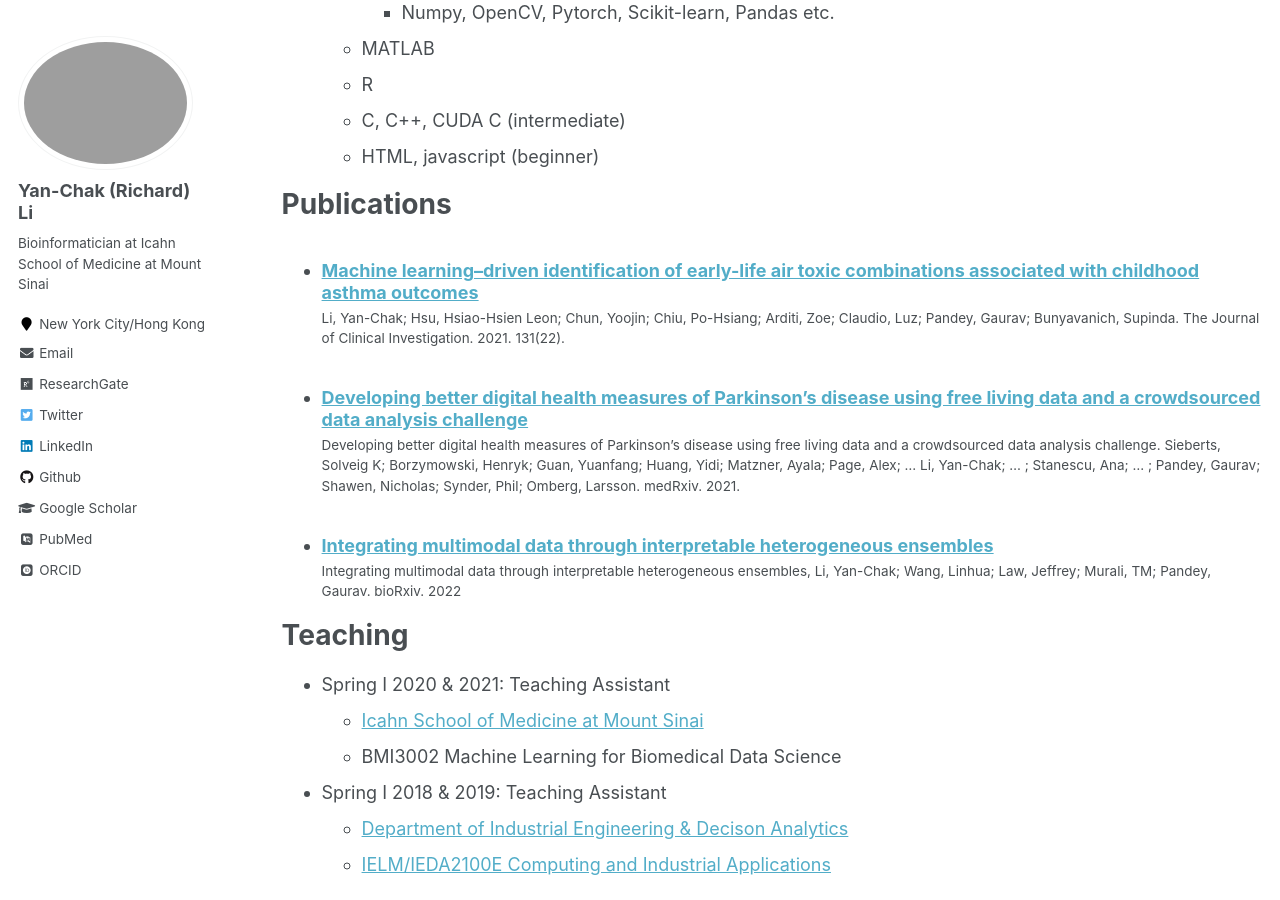
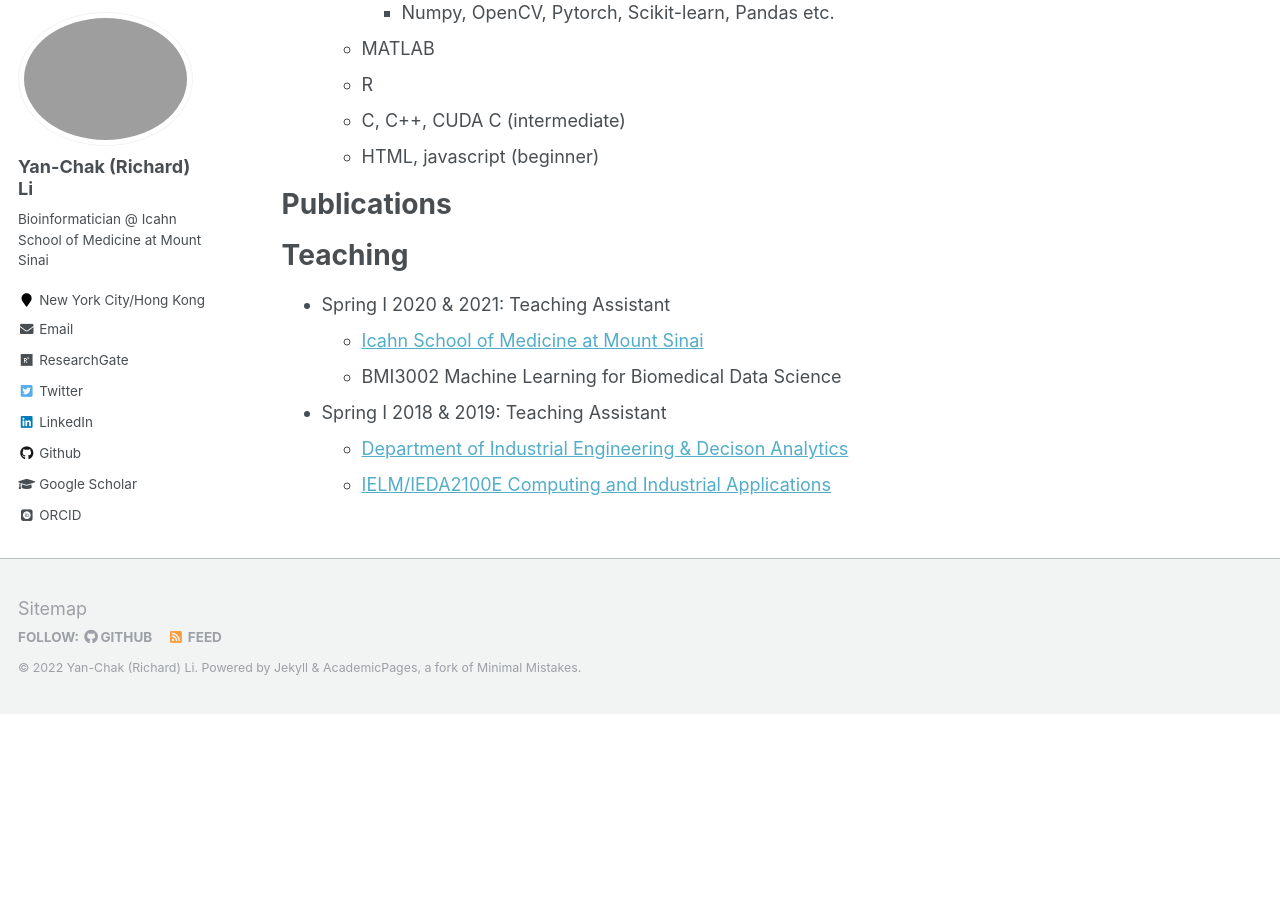
Before and after one commit to huhrichard/huhrichard.github.io, a Jekyll site: the page built from _pages/cv.md, in a window 1280 px wide and 900 px high, scrolled down 1190 px. Built offline with Jekyll 4.4.1, drawn with Linux system fonts in a browser that asks for light colours; some web fonts are replaced; after the commit the page ends 1904 px from its top, so only the background shows below that.

Commit message:
no message

```diff
--- a/_config.yml
+++ b/_config.yml
@@ -82,10 +82,10 @@ analytics:
 author:
   name             : "Yan-Chak (Richard) Li"
   avatar           : "profile.png"
-  bio              : "Bioinformatician at Icahn School of Medicine at Mount Sinai"
+  bio              : "Bioinformatician @ Icahn School of Medicine at Mount Sinai"
   location         : "New York City/Hong Kong"
   employer         :
-  pubmed           : "https://www.ncbi.nlm.nih.gov/pubmed/?term=john+snow"
+  pubmed           :
   googlescholar    : "https://scholar.google.com/citations?user=x7bGXmUAAAAJ&hl=en"
   email            : "yan-chak.li@mssm.edu"
   researchgate     : "https://www.researchgate.net/profile/Richard-Li-38"
--- a/_pages/cv.md
+++ b/_pages/cv.md
@@ -53,7 +53,7 @@ Skills
 
 Publications
 ======
-  <ul>{% for post in site.publications %}
+  <ul>{% for post in site.publications reversed %}
     {% include archive-single-cv.html %}
   {% endfor %}</ul>
 
--- a/_publications/1-2022-01-15-EI.md
+++ /dev/null
@@ -1,13 +0,0 @@
----
-title: "Integrating multimodal data through interpretable heterogeneous ensembles"
-collection: publications
-permalink: /publication/1-2022-01-15-EI
-date: 2022-01-15
-venue: 'bioRxiv'
-paperurl: 'https://www.biorxiv.org/content/10.1101/2020.05.29.123497v2'
-citation: 'Integrating multimodal data through interpretable heterogeneous ensembles, Li, Yan-Chak; Wang, Linhua; Law, Jeffrey; Murali, TM; Pandey, Gaurav. bioRxiv. 2022'
----
-
-<a href='https://www.biorxiv.org/content/10.1101/2020.05.29.123497v2'>Download paper here</a>
-
-Recommended citation: Integrating multimodal data through interpretable heterogeneous ensembles, Li, Yan-Chak; Wang, Linhua; Law, Jeffrey; Murali, TM; Pandey, Gaurav. bioRxiv. 2022
--- a/_publications/2-2021-10-23-beat-pd.md
+++ /dev/null
@@ -1,13 +0,0 @@
----
-title: "Developing better digital health measures of Parkinson’s disease using free living data and a crowdsourced data analysis challenge"
-collection: publications
-permalink: /publication/2-2021-10-23-beat-pd
-date: 2021-10-23
-venue: 'medRxiv'
-paperurl: 'https://www.medrxiv.org/content/10.1101/2021.10.20.21265298v1'
-citation: 'Developing better digital health measures of Parkinson’s disease using free living data and a crowdsourced data analysis challenge. Sieberts, Solveig K; Borzymowski, Henryk; Guan, Yuanfang; Huang, Yidi; Matzner, Ayala; Page, Alex; … Li, Yan-Chak; … ; Stanescu, Ana; … ; Pandey, Gaurav; Shawen, Nicholas; Synder, Phil; Omberg, Larsson. medRxiv. 2021.'
----
-
-<a href='https://www.medrxiv.org/content/10.1101/2021.10.20.21265298v1'>Download paper here</a>
-
-Recommended citation: Developing better digital health measures of Parkinson’s disease using free living data and a crowdsourced data analysis challenge. Sieberts, Solveig K; Borzymowski, Henryk; Guan, Yuanfang; Huang, Yidi; Matzner, Ayala; Page, Alex; … Li, Yan-Chak; … ; Stanescu, Ana; … ; Pandey, Gaurav; Shawen, Nicholas; Synder, Phil; Omberg, Larsson. medRxiv. 2021.
--- a/_publications/3-2021-10-05-asthma-deep.md
+++ /dev/null
@@ -1,13 +0,0 @@
----
-title: "Machine learning–driven identification of early-life air toxic combinations associated with childhood asthma outcomes"
-collection: publications
-permalink: /publication/3-2021-10-05-asthma-deep
-date: 2021-10-05
-venue: 'The Journal of Clinical Investigation'
-paperurl: 'https://www.jci.org/articles/view/152088'
-citation: 'Li, Yan-Chak; Hsu, Hsiao-Hsien Leon; Chun, Yoojin; Chiu, Po-Hsiang; Arditi, Zoe; Claudio, Luz; Pandey, Gaurav; Bunyavanich, Supinda. The Journal of Clinical Investigation. 2021. 131(22).'
----
-
-<a href='https://www.jci.org/articles/view/152088'>Download paper here</a>
-
-Recommended citation: Li, Yan-Chak; Hsu, Hsiao-Hsien Leon; Chun, Yoojin; Chiu, Po-Hsiang; Arditi, Zoe; Claudio, Luz; Pandey, Gaurav; Bunyavanich, Supinda. The Journal of Clinical Investigation. 2021. 131(22).
--- a/markdown_generator/publications.py
+++ b/markdown_generator/publications.py
@@ -65,7 +65,7 @@ import os
 num_pubs = len(list(publications.iterrows()))
 
 for row, item in publications.iterrows():
-    fn = str(num_pubs - row) + "-" + str(item.pub_date) + "-" + item.url_slug
+    fn = str(item.pub_date) + "-" + item.url_slug
 
     md_filename = fn + ".md"
     html_filename = fn
--- a/markdown_generator/publications.tsv
+++ b/markdown_generator/publications.tsv
@@ -1,4 +1,4 @@
 pub_date	title	venue	excerpt	citation	url_slug	paper_url
+2022-01-15	Integrating multimodal data through interpretable heterogeneous ensembles	bioRxiv		Integrating multimodal data through interpretable heterogeneous ensembles, Li, Yan-Chak; Wang, Linhua; Law, Jeffrey; Murali, TM; Pandey, Gaurav. bioRxiv. 2022	EI	https://www.biorxiv.org/content/10.1101/2020.05.29.123497v2
+2021-10-23	Developing better digital health measures of Parkinson’s disease using free living data and a crowdsourced data analysis challenge	medRxiv		Developing better digital health measures of Parkinson’s disease using free living data and a crowdsourced data analysis challenge. Sieberts, Solveig K; Borzymowski, Henryk; Guan, Yuanfang; Huang, Yidi; Matzner, Ayala; Page, Alex; … Li, Yan-Chak; … ; Stanescu, Ana; … ; Pandey, Gaurav; Shawen, Nicholas; Synder, Phil; Omberg, Larsson. medRxiv. 2021.	beat-pd	https://www.medrxiv.org/content/10.1101/2021.10.20.21265298v1
 2021-10-05	Machine learning–driven identification of early-life air toxic combinations associated with childhood asthma outcomes	The Journal of Clinical Investigation		Li, Yan-Chak; Hsu, Hsiao-Hsien Leon; Chun, Yoojin; Chiu, Po-Hsiang; Arditi, Zoe; Claudio, Luz; Pandey, Gaurav; Bunyavanich, Supinda. The Journal of Clinical Investigation. 2021. 131(22).	asthma-deep	https://www.jci.org/articles/view/152088
-2021-10-23	Developing better digital health measures of Parkinson’s disease using free living data and a crowdsourced data analysis challenge	medRxiv		Developing better digital health measures of Parkinson’s disease using free living data and a crowdsourced data analysis challenge. Sieberts, Solveig K; Borzymowski, Henryk; Guan, Yuanfang; Huang, Yidi; Matzner, Ayala; Page, Alex; … Li, Yan-Chak; … ; Stanescu, Ana; … ; Pandey, Gaurav; Shawen, Nicholas; Synder, Phil; Omberg, Larsson. medRxiv. 2021.	beat-pd	https://www.medrxiv.org/content/10.1101/2021.10.20.21265298v1
-2022-01-15	Integrating multimodal data through interpretable heterogeneous ensembles	bioRxiv		Integrating multimodal data through interpretable heterogeneous ensembles, Li, Yan-Chak; Wang, Linhua; Law, Jeffrey; Murali, TM; Pandey, Gaurav. bioRxiv. 2022	EI	https://www.biorxiv.org/content/10.1101/2020.05.29.123497v2
```
